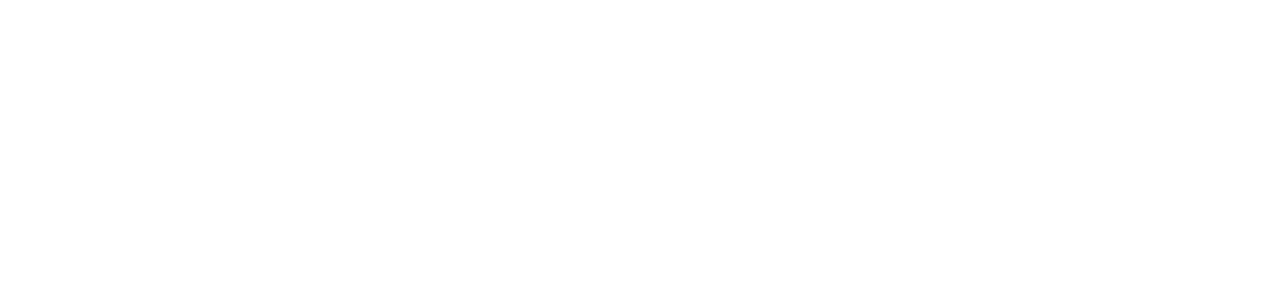
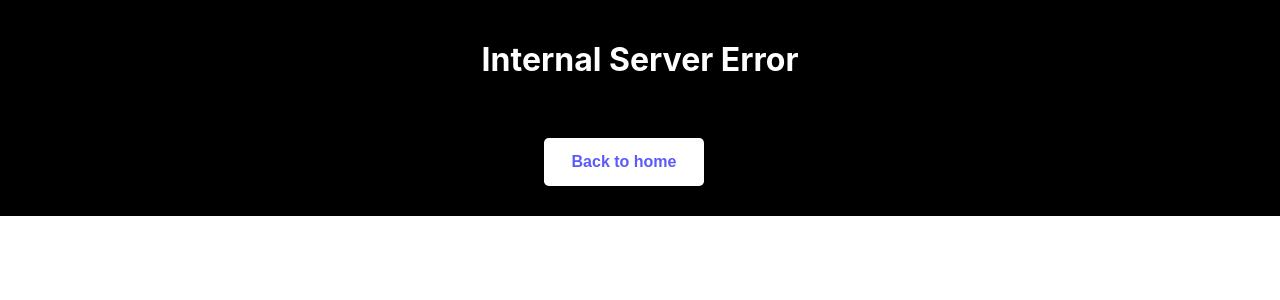
Before and after one commit to hb9901/regen, a React (Create React App) app: page /Error in a window 1280 px wide. Before the commit this address had no page. Shown: the top 300 px of the page. Built offline with nearby package versions, Linux system fonts and the light colour scheme.

Commit message:
에러 페이지 추가

```diff
--- a/src/Router.jsx
+++ b/src/Router.jsx
@@ -1,11 +1,14 @@
-import { BrowserRouter, Routes, Route } from "react-router-dom";
+import { Routes, Route } from "react-router-dom";
 import App from "./App";
 import GenerateReadme from "./pages/generateReadme/GenerateReadme"
+import Error from "./pages/error/Error"
+
 const AppRouter = () => {
   return (
     <Routes>
       <Route exact path="/" element={<App />} />
       <Route exact path="/GenerateReadme" element={<GenerateReadme/>} />
+      <Route exact path="/Error" element={<Error/>}/>
     </Routes>
   );
 };
--- /dev/null
+++ b/src/pages/error/Error.jsx
@@ -0,0 +1,14 @@
+import React from "react";
+import { Link } from "react-router-dom";
+import styles from "./Error.module.css";
+
+export default function Error(){
+    return(
+        <div className={styles.loadedmain}>
+            <div className={styles.header}>Internal Server Error</div>
+            <div className={styles.footer}>
+                <Link to="/"><button className={styles.homebutton}>Back to home</button></Link>
+            </div>
+        </div>
+    )
+}
--- /dev/null
+++ b/src/pages/error/Error.module.css
@@ -0,0 +1,61 @@
+.loadedmain{
+    width: 100%;
+}
+
+.header{
+    display: flex;
+    flex-direction: row;
+    justify-content: center;
+    height: 5rem;
+    padding-top: 2.5rem;
+    font-size: 2rem;
+    font-weight: bold;
+    color: white;
+    background-color: black;
+}
+
+.footer{
+    display: flex;
+    flex-direction: row;
+    bottom: 0;
+    position: sticky;
+    justify-content: center;
+    width: 100%;
+    height: 4rem;
+    padding-top: 1rem;
+    padding-bottom: 1rem;
+    font-size: 2rem;
+    font-weight: bold;
+    color: white;
+    background-color: black;
+}
+
+.homebutton{
+    margin-right: 2rem;
+    background-color: white;
+    color: rgb(91, 91, 252);
+    height: 3rem;
+    width: 10rem;
+    font-size: 1rem;
+    font-weight: bold;
+    border-radius: 0.3rem;
+    border: none;
+}
+
+.homebutton:hover{
+    cursor: pointer;
+}
+
+@media screen and (max-width: 768px) {
+    .header{
+        display: flex;
+        flex-direction: row;
+        justify-content: center;
+        height: 5rem;
+        padding-top: 2.5rem;
+        font-size: 1.5em;
+        font-weight: bold;
+        color: white;
+        background-color: black;
+    }
+}
--- a/src/pages/generateReadme/GenerateReadme.jsx
+++ b/src/pages/generateReadme/GenerateReadme.jsx
@@ -2,15 +2,16 @@
 import { useLocation } from "react-router-dom";
 import Loaded from "./loaded/Loaded";
 import Loading from "./loading/Lodading"
+import Error from "../error/Error";
 
 function Readme(){
     const location = useLocation();
     const [readme, setReadme] = useState(``);
-    const [isloaded, setisLoaded] = useState(false);
+    const [errorOccured, setErrorOccured] = useState(false);
+    const [loaded, setLoaded] = useState(false);
     let md = ``;
 
     useEffect(() => {
-        if(!isloaded){
             const sseEvents = new EventSource(`${process.env.SERVER_API_URL}${location.state.githublink}`)
             sseEvents.onopen = function() {
                 console.log("연결");
@@ -18,23 +19,27 @@
             sseEvents.onmessage = function (stream) {
                 md += JSON.parse(stream.data);
                 setReadme(md);
-                setisLoaded(true);
+
+            }
+            sseEvents.onerror = function(){
+                setErrorOccured(true);
             }
             sseEvents.addEventListener('error', function(e) {
-                if (e.readyState == EventSource.CLOSED)
-                    sseEvents.close(); {
-                    setisLoaded(true);
+                if (e.readyState === EventSource.CLOSED){
+                    sseEvents.close();
+                    setLoaded(true);
                 }
             }, false);
 
             return() => {
                 sseEvents.close();
              }
-        }
-      }, [isloaded])
+      }, [loaded])
 
     return (
-        isloaded?
+        errorOccured?
+        <Error/>:
+        loaded?
         <Loaded readme = {readme}/>:
         <Loading readme ={readme}/>
     )
```
Also changed, not shown: public/manifest.json, src/pages/main/Main.jsx (renamed from src/pages/mainPage/Main.jsx), src/pages/main/Main.module.css (renamed from src/pages/mainPage/Main.module.css).
